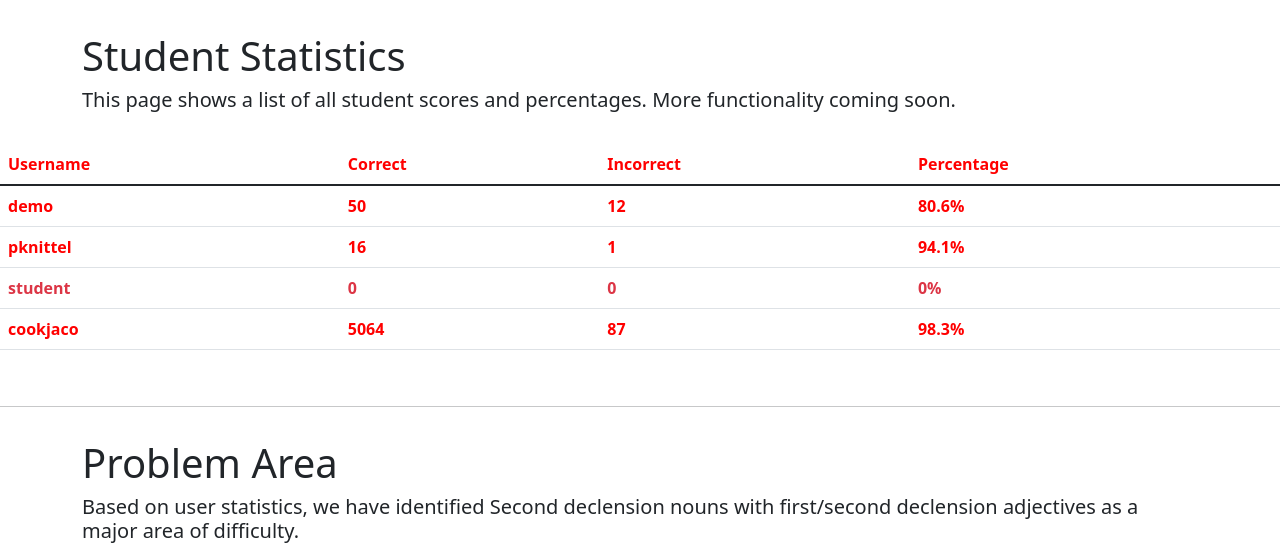
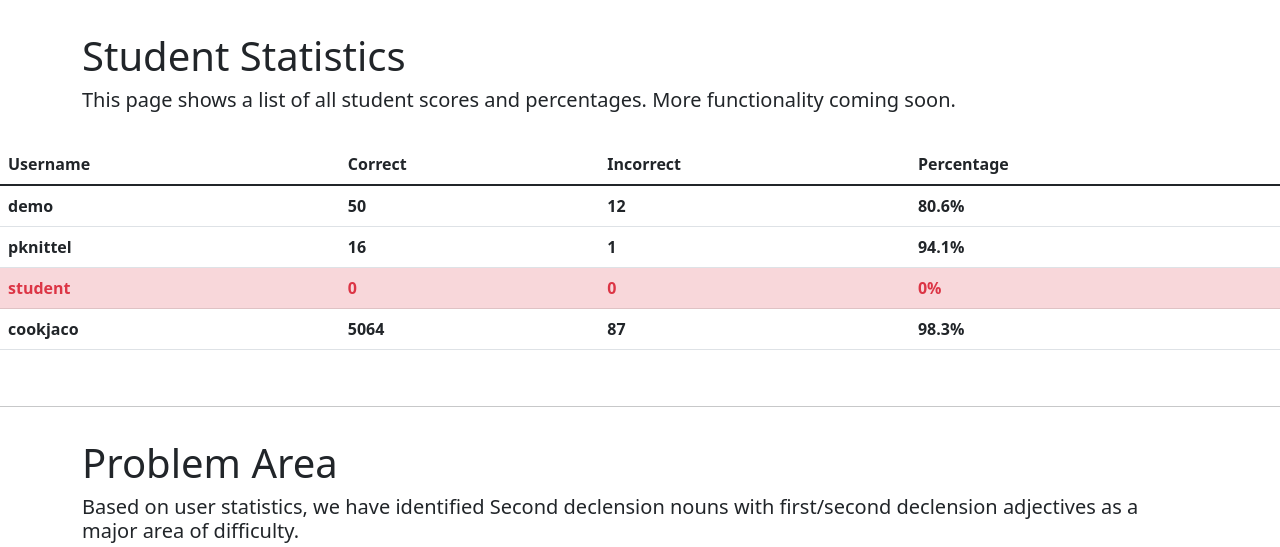
Before and after one commit to Js-cook/Comp-Sci-IA---Ordo-Aquilarum, a Django app: page /student_stats in a window 1280 px wide. Shown: the part 58-605 px from the top of the page. Run offline with Django 3.2, Linux system fonts and the light colour scheme; a user stored in the database is signed in; data comes from the database, SQL or seed files in the repository; both versions use the stored data as it was after the commit; lists and menus that the app fills with data are empty.

Commit message:
ADD - Minor changes to teacher stats UI

```diff
--- a/user_app/static/user_app/styles.css
+++ b/user_app/static/user_app/styles.css
@@ -57,9 +57,9 @@ nav .navbar {
   margin-top: 3rem;
 }
 
-th, .warning {
+/* th, .warning {
   color: red !important;
-}
+} */
 
 .card card-special {
   border-style: solid !important;
--- a/user_app/templates/user_app/student_stats.html
+++ b/user_app/templates/user_app/student_stats.html
@@ -59,10 +59,10 @@
     <th class="incorrect">{{user.incorrect}}</th>
     <th class="percentage">{{user.average}}%</th>
     {% else %}
-    <th class="text-danger">{{user.user}}</th>
-    <th class="correct text-danger">{{user.correct}}</th>
-    <th class="incorrect text-danger">{{user.incorrect}}</th>
-    <th class="percentage text-danger">{{user.average}}%</th>
+    <th class="text-danger table-danger">{{user.user}}</th>
+    <th class="correct text-danger table-danger">{{user.correct}}</th>
+    <th class="incorrect text-danger table-danger">{{user.incorrect}}</th>
+    <th class="percentage text-danger table-danger">{{user.average}}%</th>
     {% endif %}
   </tr>
   {% endfor %}
--- a/user_app/views.py
+++ b/user_app/views.py
@@ -898,4 +898,6 @@ def awards(request):
     title = "Advanced"
   elif total >= 5000:
     title = "Master"
-  return render(request, "user_app/awards.html", { 'title': title, 'total': total, 'user': actual,})
+
+  ordered = CustomUser.objects.order_by("-correct")
+  return render(request, "user_app/awards.html", { 'title': title, 'total': total, 'user': actual, 'list': ordered})
```
Also changed, not shown: user_app/templates/user_app/awards.html (+23 -0 lines), db.sqlite3.
